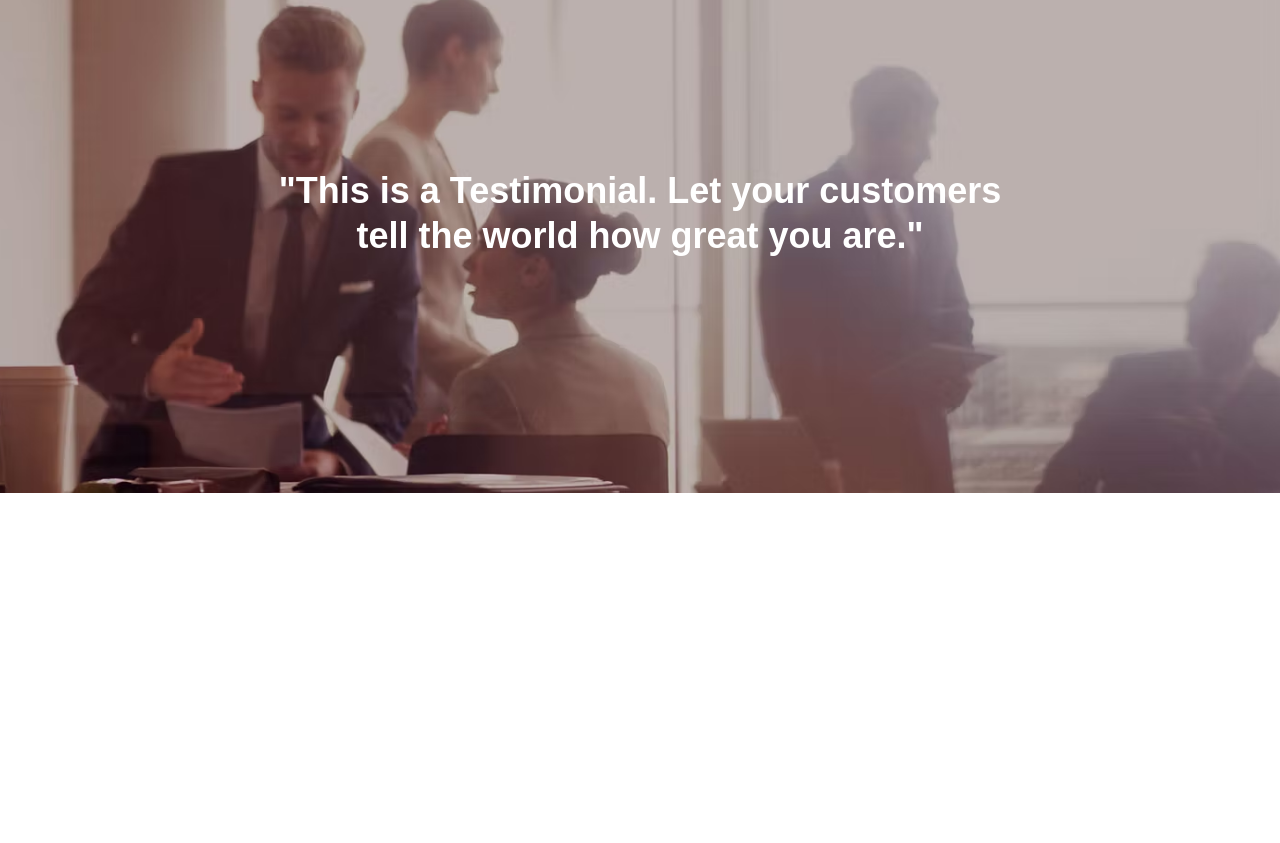
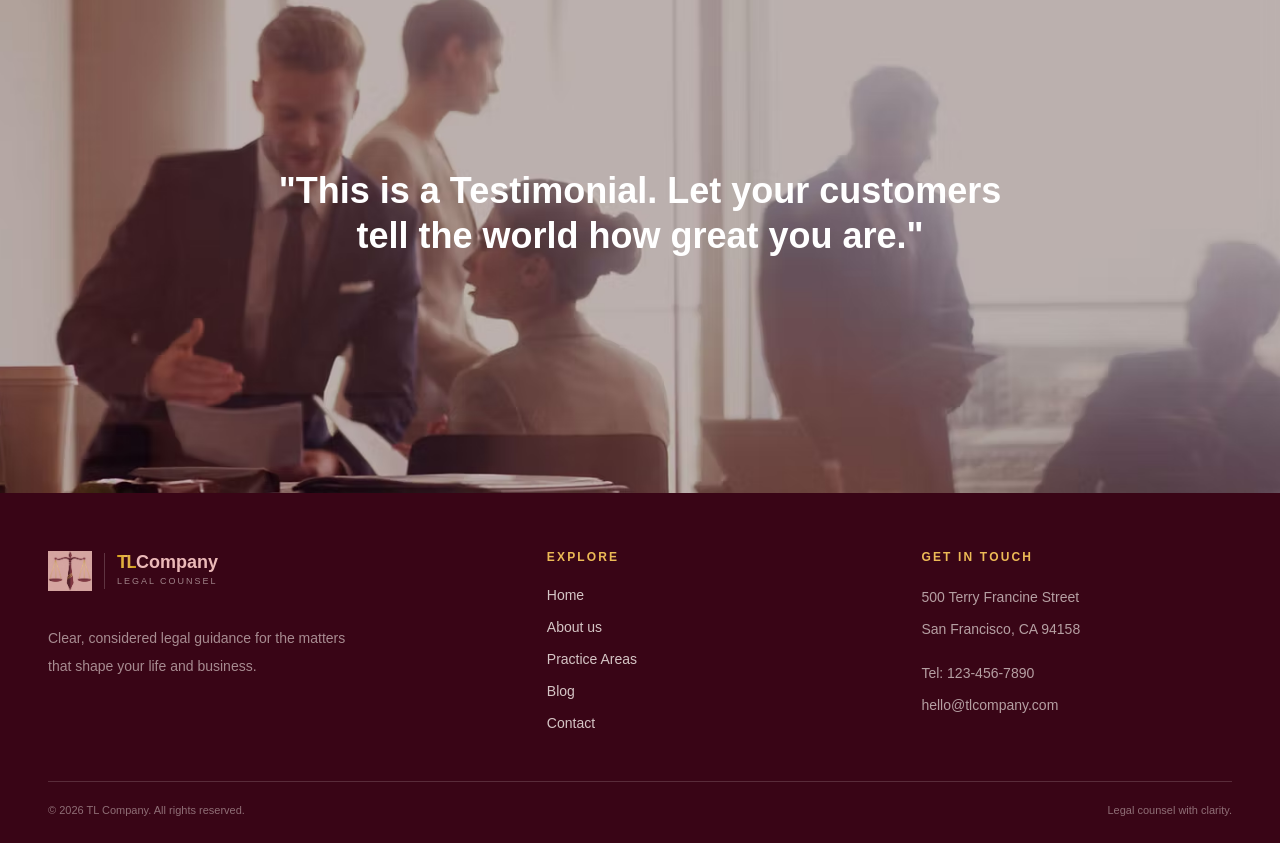
Before and after one commit to athenaa-02/TL_company, a React (Vite) app: page / in a window 1280 px wide. Shown: the part 3420-4263 px from the top of the page. Before the commit the page ends 3913 px from the top, so only its background shows below. Built offline with nearby package versions, Linux system fonts and the light colour scheme; no server answers; the database is empty.

Commit message:
add footer

```diff
--- /dev/null
+++ b/src/components/layout/Footer.jsx
@@ -0,0 +1,88 @@
+import { Link } from "react-router-dom";
+
+const footerLinks = [
+  { name: "Home", href: "/" },
+  { name: "About us", href: "/about" },
+  { name: "Practice Areas", href: "/practice-areas" },
+  { name: "Blog", href: "/blog" },
+  { name: "Contact", href: "/contact" },
+];
+
+function Footer() {
+  return (
+    <footer className="bg-heading px-6 pb-6 pt-14 text-fwhite sm:px-10 lg:px-12">
+      <div className="mx-auto grid max-w-300 gap-12 border-b border-fwhite/20 pb-12 sm:grid-cols-2 lg:grid-cols-[1.4fr_1fr_1fr] lg:gap-16">
+        <div>
+          <Link to="/" className="inline-flex items-center gap-3">
+            <img
+              src="/homepage/tl_small_logo.webp"
+              className="h-11 w-11 object-contain"
+              alt="TL Company logo"
+            />
+            <span className="border-l border-fwhite/25 pl-3">
+              <span className="block font-montserrat text-lg font-bold leading-none text-basic">
+                <span className="gold-text">TL</span>Company
+              </span>
+              <span className="mt-1 block text-[9px] font-medium uppercase tracking-[0.22em] text-fwhite/65">
+                Legal counsel
+              </span>
+            </span>
+          </Link>
+          <p className="mt-6 max-w-xs text-sm leading-7 text-fwhite/70">
+            Clear, considered legal guidance for the matters that shape your
+            life and business.
+          </p>
+        </div>
+
+        <div>
+          <h2 className="font-montserrat text-xs font-semibold uppercase tracking-[0.18em] text-light-yellow">
+            Explore
+          </h2>
+          <nav
+            className="mt-5 flex flex-col items-start gap-3 text-sm"
+            aria-label="Footer navigation"
+          >
+            {footerLinks.map((link) => (
+              <Link
+                to={link.href}
+                key={link.name}
+                className="transition-colors duration-300 hover:text-basic"
+              >
+                {link.name}
+              </Link>
+            ))}
+          </nav>
+        </div>
+
+        <div>
+          <h2 className="font-montserrat text-xs font-semibold uppercase tracking-[0.18em] text-light-yellow">
+            Get in touch
+          </h2>
+          <address className="mt-5 space-y-2 text-sm not-italic leading-6 text-fwhite/80">
+            <p>500 Terry Francine Street</p>
+            <p>San Francisco, CA 94158</p>
+            <a
+              className="block pt-3 transition-colors duration-300 hover:text-basic"
+              href="tel:1234567890"
+            >
+              Tel: 123-456-7890
+            </a>
+            <a
+              className="block transition-colors duration-300 hover:text-basic"
+              href="mailto:hello@tlcompany.com"
+            >
+              hello@tlcompany.com
+            </a>
+          </address>
+        </div>
+      </div>
+
+      <div className="mx-auto flex max-w-300 flex-col gap-3 pt-5 text-[11px] text-fwhite/55 sm:flex-row sm:items-center sm:justify-between">
+        <p>© {new Date().getFullYear()} TL Company. All rights reserved.</p>
+        <p>Legal counsel with clarity.</p>
+      </div>
+    </footer>
+  );
+}
+
+export default Footer;
--- a/src/pages/Home/Home.jsx
+++ b/src/pages/Home/Home.jsx
@@ -4,6 +4,7 @@ import PinkSection from "../../components/common/PinkSection";
 import PracticalAreasGeneral from "../../components/layout/PracticalAreasGeneral";
 import LawyersGeneral from "../../components/lawyers/LawyersGeneral";
 import TestimonialSection from "../../components/layout/QuizSection";
+import Footer from "../../components/layout/Footer";
 
 function Home() {
   return (
@@ -21,6 +22,7 @@ function Home() {
         <LawyersGeneral></LawyersGeneral>
         <TestimonialSection></TestimonialSection>
       </main>
+      <Footer />
     </>
   );
 }
```
